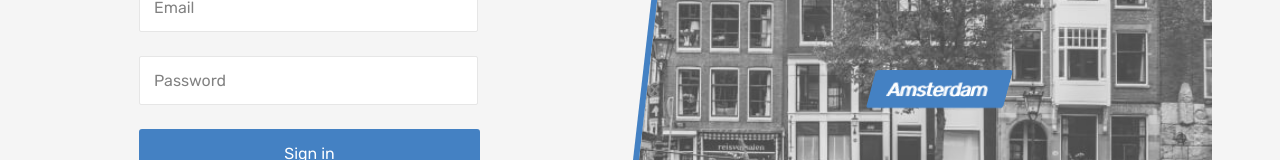
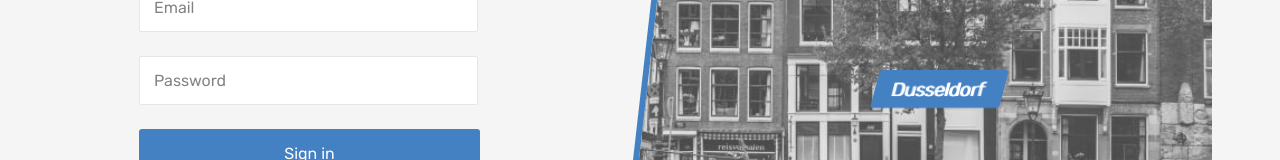
Before and after one commit to htmlacademy-react/1562639-six-cities-15, a React (Vite) app: page /login in a window 1280 px wide. Shown: the part 319-479 px from the top of the page. Built offline with nearby package versions, Linux system fonts and the light colour scheme; what http-status-codes would draw is missing.

Commit message:
Исправляет ререндер страницы оффера, добавляет компонент random-city на страницу логина

```diff
--- a/src/components/offers/near-places/near-places.tsx
+++ b/src/components/offers/near-places/near-places.tsx
@@ -4,26 +4,12 @@ import {
   NEAR_PLACES_LIMIT,
 } from '../../../constants/const';
 import { Offer } from '../../../types/offer';
-import { useActionCreators } from '../../../hooks/store';
-import { offersActions } from '../../../store/slices/offers';
-import { MouseEvent } from 'react';
 
 type NearPlacesProps = {
   offers: Offer[];
 };
 
 function NearPlaces({ offers }: NearPlacesProps): JSX.Element {
-  const { setActiveId } = useActionCreators(offersActions);
-
-  const handleMouseEnter = (evt: MouseEvent<HTMLElement>) => {
-    const target = evt.currentTarget as HTMLElement;
-    const id = target.dataset.id;
-    setActiveId(id);
-  };
-
-  const handleMouseLeave = () => {
-    setActiveId(undefined);
-  };
   return (
     <section className="near-places places">
       <h2 className="near-places__title">Other places in the neighbourhood</h2>
@@ -33,8 +19,6 @@ function NearPlaces({ offers }: NearPlacesProps): JSX.Element {
             environment={ComponentEnvironment.Cities}
             key={`${offer.id}`}
             {...offer}
-            onMouseEnter={handleMouseEnter}
-            onMouseLeave={handleMouseLeave}
           />
         ))}
       </div>
--- /dev/null
+++ b/src/components/random-city/random-city.tsx
@@ -0,0 +1,17 @@
+
+import { Link } from 'react-router-dom';
+import { getRandomArrayElement } from '../../utils/function';
+import { CITIES } from '../../constants/const';
+
+export function RandomCity(): JSX.Element {
+  const {slug, name} = getRandomArrayElement(CITIES);
+  return (
+    <section className="locations locations--login locations--current">
+      <div className="locations__item">
+        <Link className="locations__item-link" to={`/${slug}`}>
+          <span>{name}</span>
+        </Link>
+      </div>
+    </section>
+  );
+}
--- a/src/pages/login-page/login-page.tsx
+++ b/src/pages/login-page/login-page.tsx
@@ -4,6 +4,7 @@ import { Helmet } from 'react-helmet-async';
 import { FormEvent, useRef } from 'react';
 import { userActions } from '../../store/slices/user';
 import { useActionCreators } from '../../hooks/store';
+import { RandomCity } from '../../components/random-city/random-city';
 
 type HTMLLoginForm = HTMLFormElement & {
   email: HTMLInputElement;
@@ -80,7 +81,6 @@ function LoginPage(): JSX.Element {
                   type="password"
                   name="password"
                   pattern="^(?=.*[a-zA-Z])(?=.*\d).+$"
-                  // ([a-zA-Z0-9]+)
                   placeholder="Password"
                   required
                 />
@@ -93,13 +93,7 @@ function LoginPage(): JSX.Element {
               </button>
             </form>
           </section>
-          <section className="locations locations--login locations--current">
-            <div className="locations__item">
-              <a className="locations__item-link" href="#">
-                <span>Amsterdam</span>
-              </a>
-            </div>
-          </section>
+          <RandomCity />
         </div>
       </main>
     </div>
--- a/src/pages/offer-page/offer-page.tsx
+++ b/src/pages/offer-page/offer-page.tsx
@@ -28,7 +28,7 @@ import { offersActions } from '../../store/slices/offers';
 const allActions = {
   ...offerActions,
   ...reviewActions,
-  ...offersActions
+  ...offersActions,
 };
 
 function OfferPage(): JSX.Element {
@@ -36,21 +36,15 @@ function OfferPage(): JSX.Element {
   const status = useAppSelector(offerSelector.offerStatus);
   const offersNearBy = useAppSelector(offerSelector.nearbyOffers);
 
-  const {fetchNearBy, fetchOffer, setActiveId, fetchComments} = useActionCreators(allActions);
+  const { fetchNearBy, fetchOffer, setActiveId, fetchComments } =
+    useActionCreators(allActions);
 
   const { id } = useParams() as {id: string};
-  const lastId = useRef(id);
 
   useEffect(() => {
-    const isIdle = status === RequestStatus.Idle;
-    const isChangedId = lastId.current !== id;
-
-    if (id && (isIdle || isChangedId)) {
-      setActiveId(id);
-      lastId.current = id;
-      Promise.all([fetchOffer(id), fetchNearBy(id), fetchComments(id)]);
-    }
-  }, [fetchOffer, fetchNearBy, fetchComments, setActiveId, id, status]);
+    setActiveId(id);
+    Promise.all([fetchOffer(id), fetchNearBy(id), fetchComments(id)]);
+  }, [fetchOffer, fetchNearBy, fetchComments, id, setActiveId]);
 
   if (status === RequestStatus.Idle || status === RequestStatus.Loading) {
     <Loader />;
@@ -60,7 +54,10 @@ function OfferPage(): JSX.Element {
     return <NotFoundPage />;
   }
 
-  const nearOffersPlusCurrent = [offer, ...offersNearBy.slice(0,NEAR_PLACES_LIMIT)];
+  const nearOffersPlusCurrent = [
+    offer,
+    ...offersNearBy.slice(0, NEAR_PLACES_LIMIT),
+  ];
   const {
     images,
     isPremium,
--- a/src/services/api.ts
+++ b/src/services/api.ts
@@ -14,7 +14,6 @@ type DetailMessageType = {
 
 const STATUS_TO_SHOW_ERROR = new Set([
   StatusCodes.BAD_REQUEST,
-  StatusCodes.UNAUTHORIZED,
   StatusCodes.NOT_FOUND
 ]);
 
--- a/src/utils/function.ts
+++ b/src/utils/function.ts
@@ -19,3 +19,13 @@ export function upFirstLetter(string: string) {
 
   return string.charAt(0).toUpperCase() + string.slice(1);
 }
+
+const getRandomInteger = (min: number, max: number) => {
+  const lower = Math.ceil(Math.min(min, max));
+  const upper = Math.floor(Math.max(min, max));
+  const result = Math.random() * (upper - lower + 1) + lower;
+  return Math.floor(result);
+};
+
+export const getRandomArrayElement = <Element>(array: Element[] | readonly Element[]) =>
+  array[getRandomInteger(0, array.length - 1)];
```
